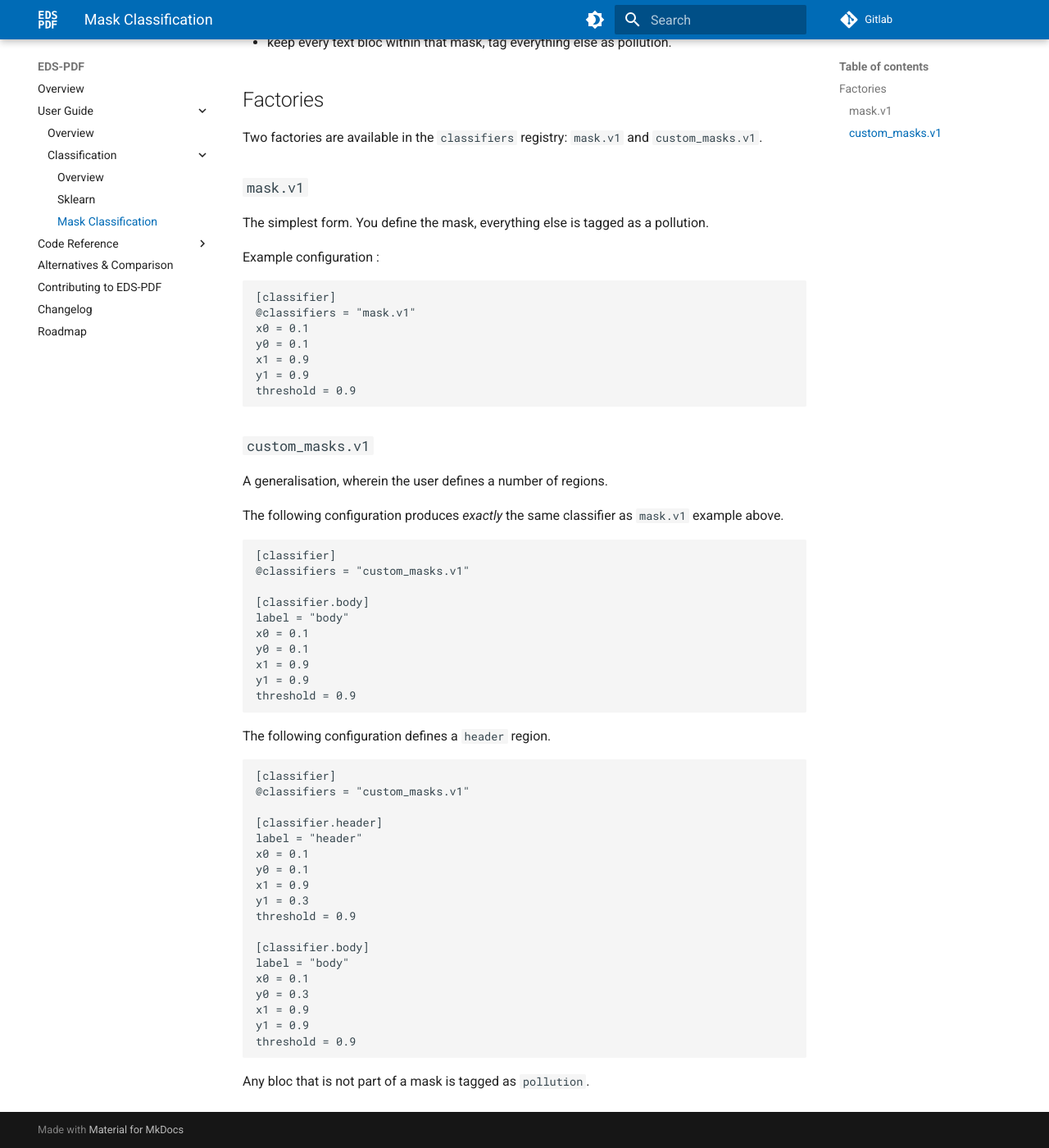
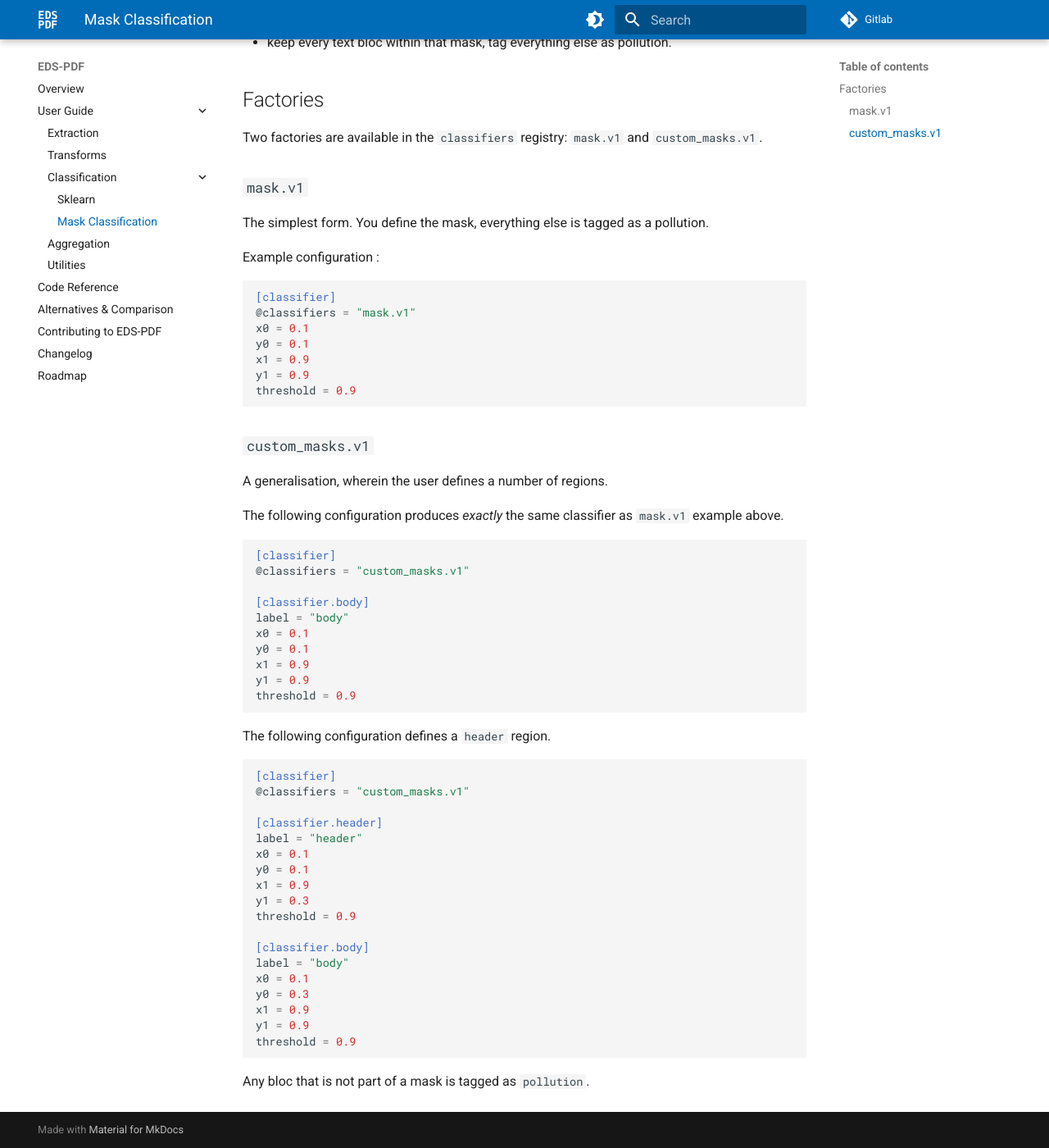
Before and after one commit to aphp/edspdf, an MkDocs documentation site: the page built from docs/user-guide/classification/mask.md, in a window 1280 px wide and 1400 px high, scrolled down 216 px. Shown: the whole window at 82% size. Built offline with MkDocs 1.6.1 and Material for MkDocs 9.7.7, drawn with Linux system fonts in a browser that asks for light colours; a script that is not in the unit is left out.

````diff
--- a/docs/user-guide/classification/mask.md
+++ b/docs/user-guide/classification/mask.md
@@ -15,7 +15,7 @@ The simplest form. You define the mask, everything else is tagged as a pollution
 
 Example configuration :
 
-```conf
+```toml
 [classifier]
 @classifiers = "mask.v1"
 x0 = 0.1
@@ -31,7 +31,7 @@ A generalisation, wherein the user defines a number of regions.
 
 The following configuration produces _exactly_ the same classifier as `mask.v1` example above.
 
-```conf
+```toml
 [classifier]
 @classifiers = "custom_masks.v1"
 
@@ -46,7 +46,7 @@ threshold = 0.9
 
 The following configuration defines a `header` region.
 
-```conf
+```toml
 [classifier]
 @classifiers = "custom_masks.v1"
 
--- a/mkdocs.yml
+++ b/mkdocs.yml
@@ -19,16 +19,21 @@ theme:
   features:
     - navigation.tracking
     - navigation.instant
+    - navigation.indexes
     - content.code.annotate
 
 nav:
   - index.md
   - User Guide:
       - user-guide/index.md
+      - user-guide/extraction.md
+      - user-guide/transforms.md
       - Classification:
           - user-guide/classification/index.md
           - user-guide/classification/sklearn.md
           - user-guide/classification/mask.md
+      - user-guide/aggregation.md
+      - user-guide/utilities.md
   - Code Reference: reference/
   - alternatives.md
   - contributing.md
````
Also changed, not shown: docs/alternatives.md (+0 -2 lines), docs/references.bib (deleted, +0 -8 lines), docs/user-guide/aggregation.md (added, +8 -0 lines), docs/user-guide/classification/sklearn.md (+1 -1 lines), docs/user-guide/extraction.md (added, +24 -0 lines), docs/user-guide/transforms.md (added, +12 -0 lines), docs/user-guide/utilities.md (added, +1 -0 lines), pyproject.toml (+4 -3 lines), 3 other files.
